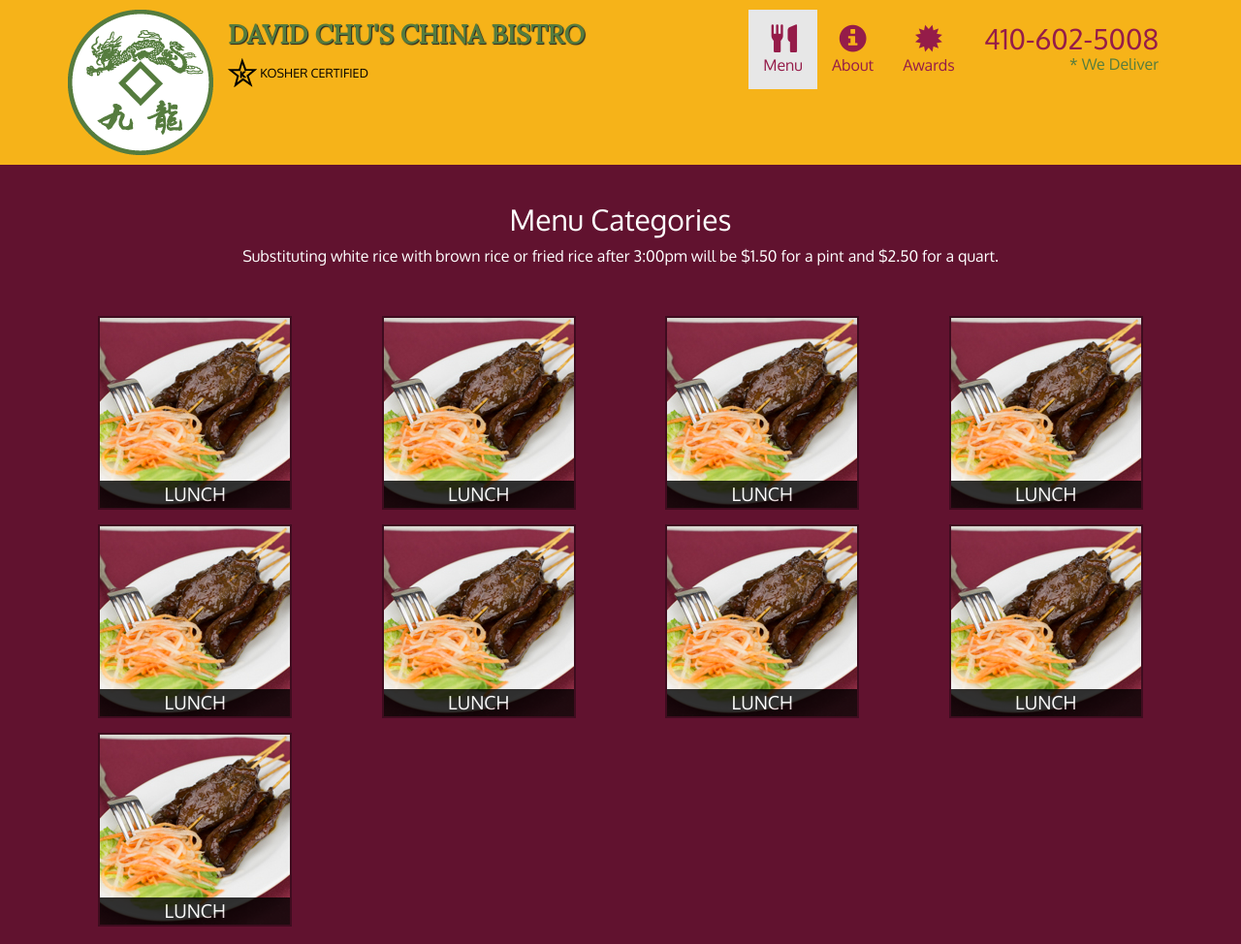
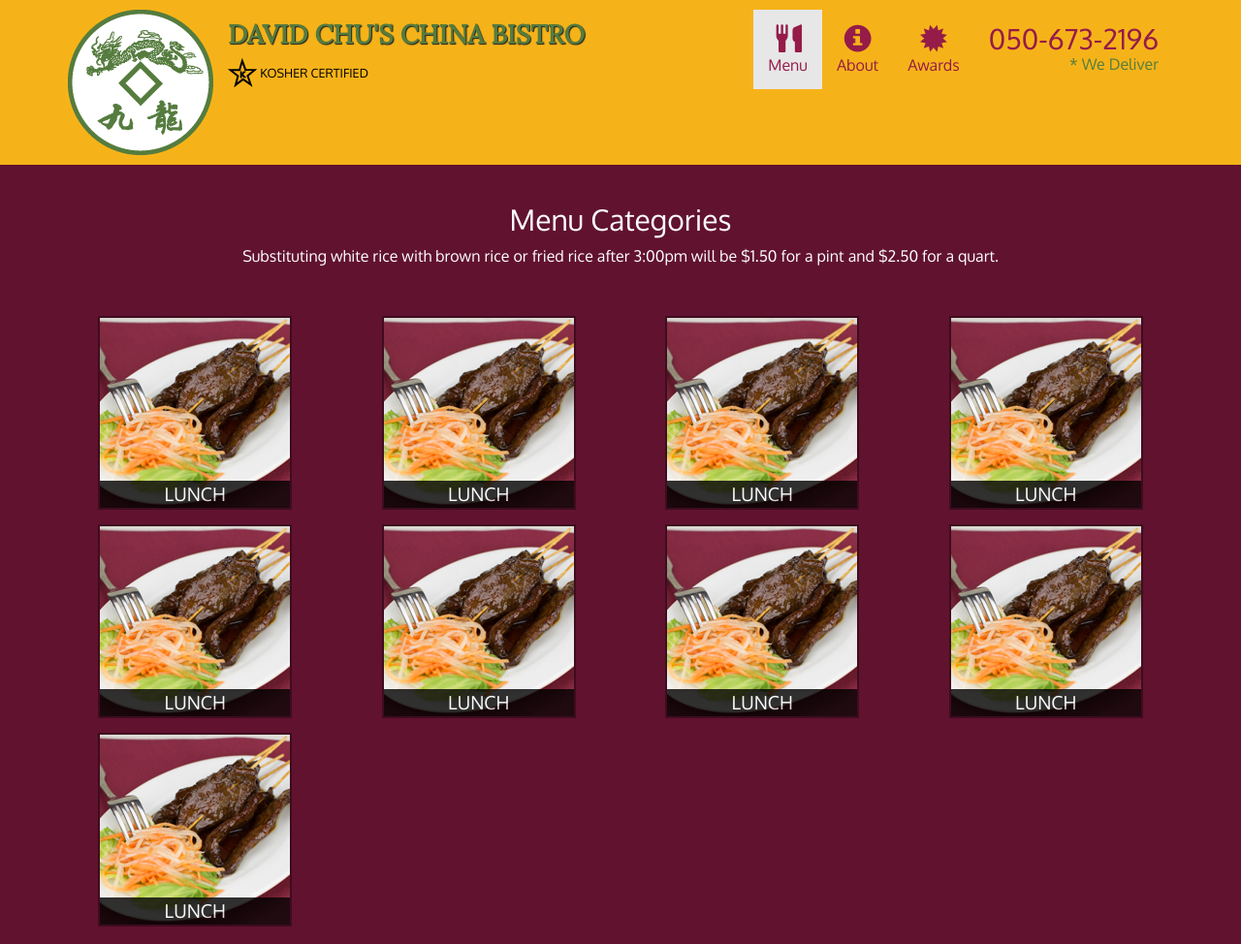
Before and after one commit to dmitrenkoandrey/coursera-site, a plain HTML site: page menu-categories.html in a window 1280 px wide. Shown: the top 974 px of the page at 97% size. Drawn offline with Linux system fonts and the light colour scheme.

Commit message:
Seventh commit

```diff
--- a/menu-categories.html
+++ b/menu-categories.html
@@ -54,8 +54,8 @@
                 <span class="glyphicon glyphicon-certificate"></span><br class="hidden-xs"> Awards</a>
             </li>
             <li id="phone" class="hidden-xs">
-              <a href="tel:410-602-5008">
-                <span>410-602-5008</span></a><div>* We Deliver</div>
+              <a href="tel:050-673-2196">
+                <span>050-673-2196</span></a><div>* We Deliver</div>
             </li>
           </ul><!-- #nav-list -->
         </div><!-- .collapse .navbar-collapse -->
@@ -64,9 +64,9 @@
   </header>
 
   <div id="call-btn" class="visible-xs">
-    <a class="btn" href="tel:410-602-5008">
+    <a class="btn" href="tel:050-673-2196">
     <span class="glyphicon glyphicon-earphone"></span>
-    410-602-5008
+    050-673-2196
     </a>
   </div>
   <div id="xs-deliver" class="text-center visible-xs">* We Deliver</div>
```
Also changed, not shown: single-category.html (+4 -4 lines).
